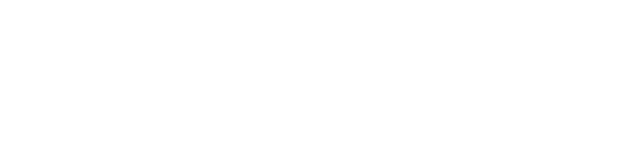
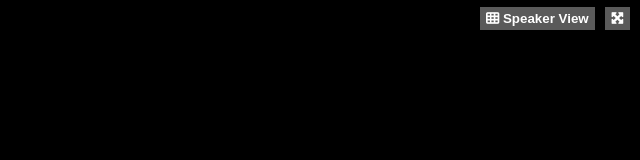
Before and after one commit to WebGCDev/html-css-zoom, a plain HTML site: page index.html in a window 1280 px wide. Shown: the whole page, without its empty margins (640-1280 px from the left). Drawn offline with Linux system fonts and the light colour scheme.

Commit message:
feat: header

```diff
--- a/index.html
+++ b/index.html
@@ -20,6 +20,15 @@
     <!-- /Foglio stile Css -->
   </head>
 
-  <body></body>
+  <body>
+    <header>
+      <button class="btn-grey" type="button">
+        <i class="fa-solid fa-table-cells"></i> Speaker View
+      </button>
+      <button class="btn-grey" type="button">
+        <i class="fa-solid fa-maximize"></i>
+      </button>
+    </header>
+  </body>
   <footer></footer>
 </html>
--- a/style.css
+++ b/style.css
@@ -22,6 +22,33 @@ Body
 ******
 */
 
+body {
+  background-color: #000;
+  font-family: 'Segoe UI', Tahoma, Geneva, Verdana, sans-serif;
+  color: #fff;
+}
+header {
+  display: flex;
+  flex-direction: row;
+  justify-content: flex-end;
+  position: fixed;
+  padding: 5px;
+  top: 0px;
+  left: 0px;
+  right: 0px;
+}
+header button {
+  margin: 2px 5px;
+}
+.btn-grey {
+  background-color: #5a5a5a;
+  color: #fff;
+  border: 0;
+  padding: 4px 6px;
+  font-weight: bold;
+  cursor: pointer;
+}
+
 /*
 ******
 Header
```
